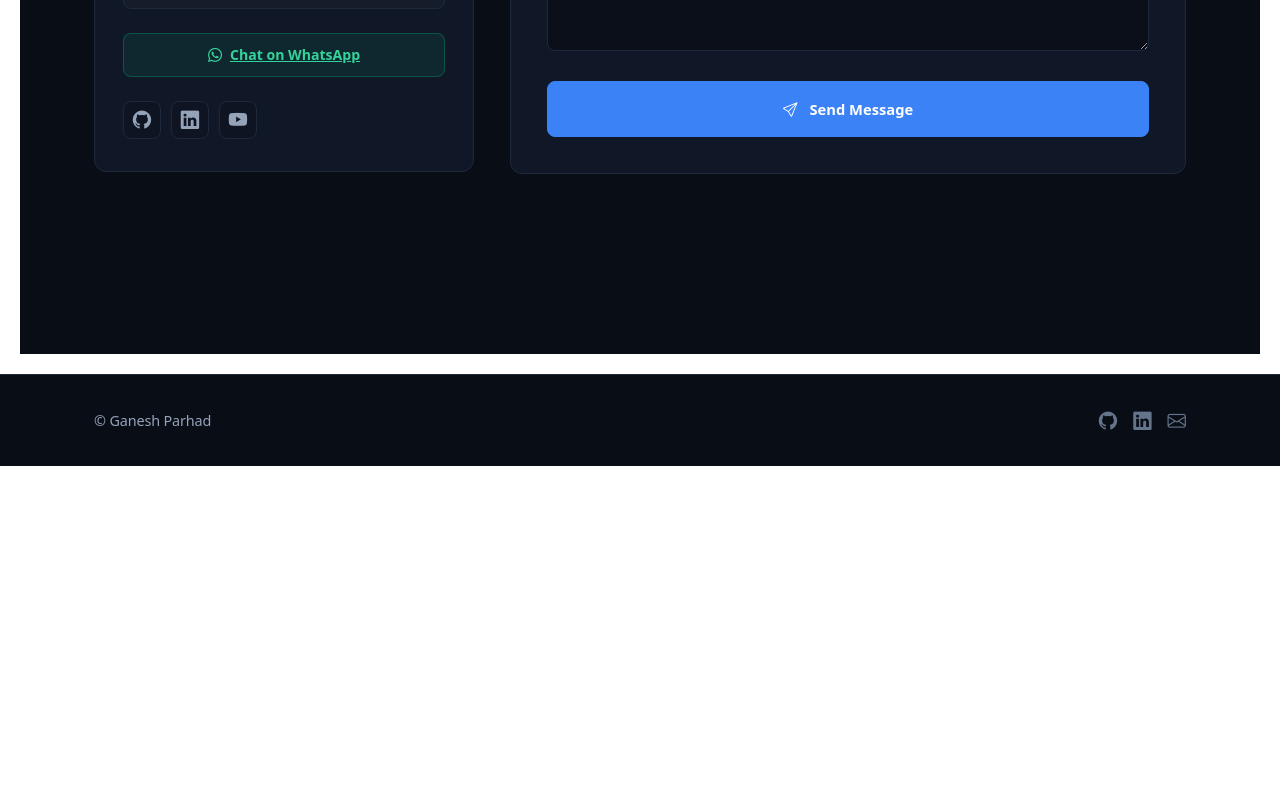
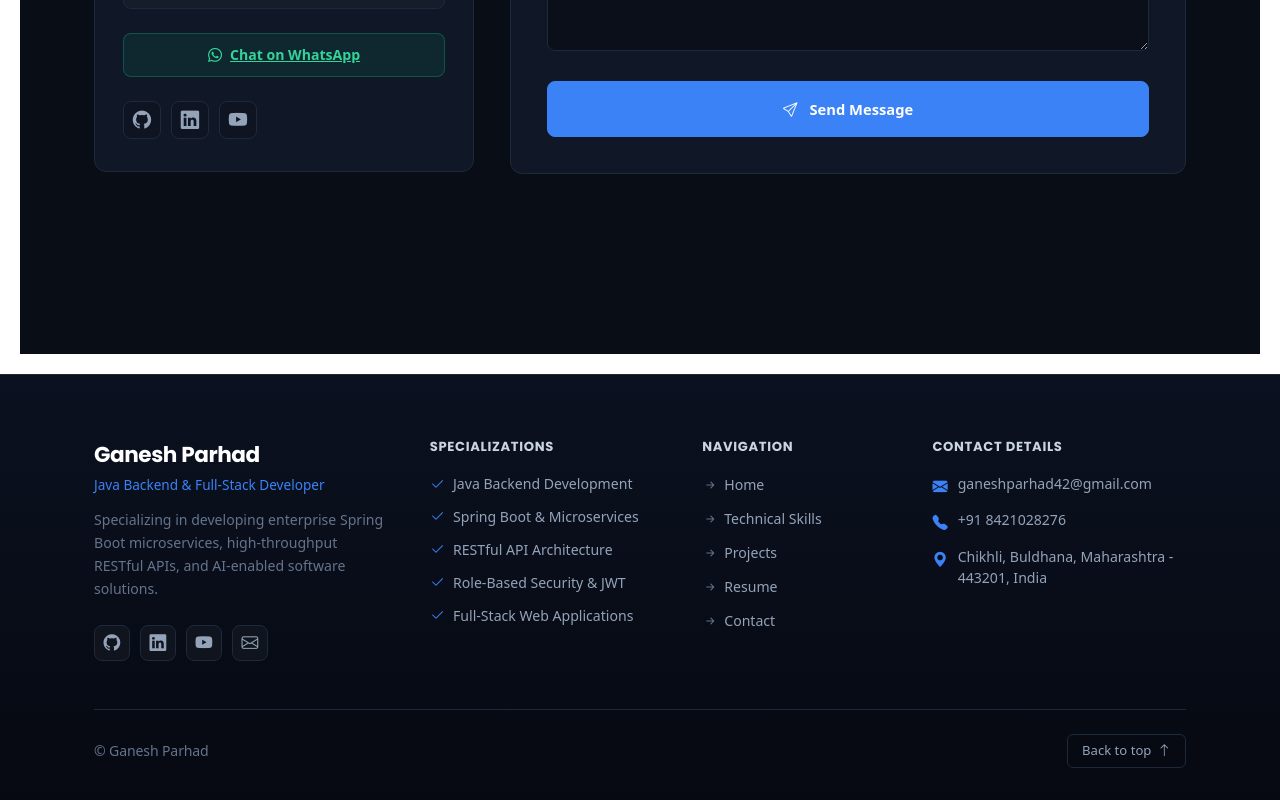
Before and after one commit to ganeshparhad10/Portfolio-Angular, an Angular app: page /contact in a window 1280 px wide. Shown: the part 745-1545 px from the top of the page. Before the commit the page ends 1211 px from the top, so only its background shows below. Built offline with nearby package versions, Linux system fonts and the light colour scheme.

Commit message:
feat(footer): redesign into rich, balanced 4-column layout with back-to-top and exact '© Ganesh Parhad' copyright

```diff
--- a/src/app/components/footer/footer.component.css
+++ b/src/app/components/footer/footer.component.css
@@ -1,13 +1,197 @@
 .site-footer {
-  background: var(--bg-body);
+  background: linear-gradient(180deg, #0b1120 0%, #060911 100%);
   border-top: 1px solid var(--border-subtle);
-  padding: 32px 0;
+  padding: 64px 0 32px;
+  color: var(--text-muted);
 }
 
-.footer-inner {
+.footer-wrapper {
   max-width: 1140px;
   margin: 0 auto;
   padding: 0 24px;
+}
+
+/* 4-Column Grid */
+.footer-grid {
+  display: grid;
+  grid-template-columns: 1.4fr 1.1fr 0.9fr 1.2fr;
+  gap: 40px;
+  align-items: start;
+}
+
+/* Brand Column */
+.brand-col {
+  display: flex;
+  flex-direction: column;
+  gap: 12px;
+}
+
+.footer-brand {
+  display: flex;
+  flex-direction: column;
+  gap: 4px;
+}
+
+.brand-title {
+  font-family: var(--font-heading);
+  font-size: 1.35rem;
+  font-weight: 700;
+  color: #ffffff;
+  letter-spacing: -0.02em;
+}
+
+.brand-tagline {
+  font-size: 0.85rem;
+  color: var(--accent-blue);
+  font-weight: 500;
+}
+
+.brand-description {
+  font-size: 0.88rem;
+  line-height: 1.65;
+  color: var(--text-dim);
+  margin: 0 0 8px;
+  max-width: 320px;
+}
+
+.footer-social-icons {
+  display: flex;
+  gap: 10px;
+  margin-top: 4px;
+}
+
+.social-btn {
+  width: 36px;
+  height: 36px;
+  border-radius: 8px;
+  background: rgba(255, 255, 255, 0.03);
+  border: 1px solid var(--border-subtle);
+  display: flex;
+  align-items: center;
+  justify-content: center;
+  color: var(--text-muted);
+  font-size: 1.05rem;
+  text-decoration: none;
+  transition: all 0.2s ease;
+}
+
+.social-btn:hover {
+  background: var(--accent-blue);
+  border-color: var(--accent-blue);
+  color: #ffffff;
+  transform: translateY(-2px);
+}
+
+/* Headings */
+.col-heading {
+  font-family: var(--font-heading);
+  font-size: 0.95rem;
+  font-weight: 700;
+  color: #ffffff;
+  letter-spacing: -0.01em;
+  margin: 0 0 18px;
+  text-transform: uppercase;
+  font-size: 0.82rem;
+  letter-spacing: 0.05em;
+  color: #cbd5e1;
+}
+
+/* Specializations List */
+.footer-list {
+  list-style: none;
+  padding: 0;
+  margin: 0;
+  display: flex;
+  flex-direction: column;
+  gap: 10px;
+}
+
+.footer-list li span {
+  display: flex;
+  align-items: center;
+  gap: 8px;
+  font-size: 0.88rem;
+  color: var(--text-muted);
+}
+
+.footer-list li span i {
+  color: var(--accent-blue);
+  font-size: 0.95rem;
+}
+
+/* Nav Links */
+.footer-nav-links {
+  list-style: none;
+  padding: 0;
+  margin: 0;
+  display: flex;
+  flex-direction: column;
+  gap: 10px;
+}
+
+.footer-nav-links li a {
+  display: inline-flex;
+  align-items: center;
+  gap: 6px;
+  font-size: 0.88rem;
+  color: var(--text-muted);
+  text-decoration: none;
+  transition: all 0.15s ease;
+}
+
+.footer-nav-links li a:hover {
+  color: #ffffff;
+  transform: translateX(3px);
+}
+
+.footer-nav-links li a i {
+  color: var(--text-dim);
+  font-size: 1rem;
+}
+
+/* Contact Column */
+.contact-info-list {
+  display: flex;
+  flex-direction: column;
+  gap: 12px;
+}
+
+.contact-item {
+  display: flex;
+  align-items: flex-start;
+  gap: 10px;
+  font-size: 0.88rem;
+  color: var(--text-muted);
+  text-decoration: none;
+  transition: color 0.15s ease;
+  line-height: 1.5;
+}
+
+.contact-item:not(.static):hover {
+  color: #ffffff;
+}
+
+.contact-item i {
+  color: var(--accent-blue);
+  font-size: 0.95rem;
+  margin-top: 2px;
+  flex-shrink: 0;
+}
+
+.contact-item span {
+  word-break: break-word;
+}
+
+/* Divider Line */
+.footer-divider {
+  width: 100%;
+  height: 1px;
+  background: var(--border-subtle);
+  margin: 48px 0 24px;
+}
+
+/* Bottom Bar */
+.footer-bottom-bar {
   display: flex;
   justify-content: space-between;
   align-items: center;
@@ -15,38 +199,55 @@
   gap: 16px;
 }
 
-.copyright {
-  font-size: 0.9rem;
-  color: var(--text-muted);
+.copyright-text {
+  font-size: 0.88rem;
   font-weight: 500;
+  color: var(--text-dim);
   letter-spacing: -0.01em;
 }
 
-.footer-social {
-  display: flex;
+.back-to-top-btn {
+  display: inline-flex;
   align-items: center;
-  gap: 16px;
+  gap: 6px;
+  background: transparent;
+  border: 1px solid var(--border-subtle);
+  color: var(--text-muted);
+  font-size: 0.82rem;
+  font-weight: 500;
+  padding: 6px 14px;
+  border-radius: 6px;
+  cursor: pointer;
+  transition: all 0.15s ease;
 }
 
-.social-icon {
-  color: var(--text-dim);
-  font-size: 1.15rem;
-  transition: color 0.15s ease, transform 0.15s ease;
-  display: flex;
-  align-items: center;
-  justify-content: center;
-}
-
-.social-icon:hover {
-  color: var(--text-main);
+.back-to-top-btn:hover {
+  background: rgba(255, 255, 255, 0.05);
+  border-color: #475569;
+  color: #ffffff;
   transform: translateY(-1px);
 }
 
-@media (max-width: 480px) {
-  .footer-inner {
-    flex-direction: column;
-    justify-content: center;
-    text-align: center;
-    gap: 12px;
+.back-to-top-btn i {
+  font-size: 0.85rem;
+}
+
+/* Responsive */
+@media (max-width: 992px) {
+  .footer-grid {
+    grid-template-columns: 1fr 1fr;
+    gap: 36px;
   }
 }
+
+@media (max-width: 600px) {
+  .footer-grid {
+    grid-template-columns: 1fr;
+    gap: 32px;
+  }
+
+  .footer-bottom-bar {
+    flex-direction: column;
+    align-items: flex-start;
+  }
+}
--- a/src/app/components/footer/footer.component.html
+++ b/src/app/components/footer/footer.component.html
@@ -1,17 +1,87 @@
 <footer class="site-footer">
-  <div class="footer-inner">
-    <span class="copyright">© Ganesh Parhad</span>
+  <div class="footer-wrapper">
+    <!-- Main Footer Columns -->
+    <div class="footer-grid">
+      <!-- Col 1: Brand & Overview -->
+      <div class="footer-col brand-col">
+        <div class="footer-brand">
+          <span class="brand-title">Ganesh Parhad</span>
+          <span class="brand-tagline">Java Backend & Full-Stack Developer</span>
+        </div>
+        <p class="brand-description">
+          Specializing in developing enterprise Spring Boot microservices, high-throughput RESTful APIs, and AI-enabled software solutions.
+        </p>
+        <div class="footer-social-icons">
+          <a href="https://github.com/ganeshparhad10" target="_blank" rel="noopener noreferrer" aria-label="GitHub" class="social-btn">
+            <i class="bi bi-github"></i>
+          </a>
+          <a href="https://www.linkedin.com/in/ganesh-parhad-b77b9225a" target="_blank" rel="noopener noreferrer" aria-label="LinkedIn" class="social-btn">
+            <i class="bi bi-linkedin"></i>
+          </a>
+          <a href="https://youtube.com/channel/UCeey0E1RH-ey994Jy7nqNYg" target="_blank" rel="noopener noreferrer" aria-label="YouTube" class="social-btn">
+            <i class="bi bi-youtube"></i>
+          </a>
+          <a href="mailto:ganeshparhad42@gmail.com" aria-label="Email" class="social-btn">
+            <i class="bi bi-envelope"></i>
+          </a>
+        </div>
+      </div>
 
-    <div class="footer-social">
-      <a href="https://github.com/ganeshparhad10" target="_blank" rel="noopener noreferrer" aria-label="GitHub" class="social-icon">
-        <i class="bi bi-github"></i>
-      </a>
-      <a href="https://www.linkedin.com/in/ganesh-parhad-b77b9225a" target="_blank" rel="noopener noreferrer" aria-label="LinkedIn" class="social-icon">
-        <i class="bi bi-linkedin"></i>
-      </a>
-      <a href="mailto:ganeshparhad42@gmail.com" aria-label="Email" class="social-icon">
-        <i class="bi bi-envelope"></i>
-      </a>
+      <!-- Col 2: Services / Focus Areas -->
+      <div class="footer-col">
+        <h4 class="col-heading">Specializations</h4>
+        <ul class="footer-list">
+          <li><span><i class="bi bi-check2"></i> Java Backend Development</span></li>
+          <li><span><i class="bi bi-check2"></i> Spring Boot & Microservices</span></li>
+          <li><span><i class="bi bi-check2"></i> RESTful API Architecture</span></li>
+          <li><span><i class="bi bi-check2"></i> Role-Based Security & JWT</span></li>
+          <li><span><i class="bi bi-check2"></i> Full-Stack Web Applications</span></li>
+        </ul>
+      </div>
+
+      <!-- Col 3: Quick Navigation -->
+      <div class="footer-col">
+        <h4 class="col-heading">Navigation</h4>
+        <ul class="footer-nav-links">
+          <li><a routerLink="/"><i class="bi bi-arrow-right-short"></i> Home</a></li>
+          <li><a routerLink="/skills"><i class="bi bi-arrow-right-short"></i> Technical Skills</a></li>
+          <li><a routerLink="/projects"><i class="bi bi-arrow-right-short"></i> Projects</a></li>
+          <li><a routerLink="/resume"><i class="bi bi-arrow-right-short"></i> Resume</a></li>
+          <li><a routerLink="/contact"><i class="bi bi-arrow-right-short"></i> Contact</a></li>
+        </ul>
+      </div>
+
+      <!-- Col 4: Contact Info -->
+      <div class="footer-col contact-col">
+        <h4 class="col-heading">Contact Details</h4>
+        <div class="contact-info-list">
+          <a href="mailto:ganeshparhad42@gmail.com" class="contact-item">
+            <i class="bi bi-envelope-fill"></i>
+            <span>ganeshparhad42@gmail.com</span>
+          </a>
+          <a href="tel:+918421028276" class="contact-item">
+            <i class="bi bi-telephone-fill"></i>
+            <span>+91 8421028276</span>
+          </a>
+          <div class="contact-item static">
+            <i class="bi bi-geo-alt-fill"></i>
+            <span>Chikhli, Buldhana, Maharashtra - 443201, India</span>
+          </div>
+        </div>
+      </div>
+    </div>
+
+    <!-- Divider Line -->
+    <div class="footer-divider"></div>
+
+    <!-- Bottom Bar: Only keep "© Ganesh Parhad" + Back to top -->
+    <div class="footer-bottom-bar">
+      <span class="copyright-text">© Ganesh Parhad</span>
+
+      <button type="button" class="back-to-top-btn" (click)="scrollToTop()" aria-label="Back to top">
+        <span>Back to top</span>
+        <i class="bi bi-arrow-up"></i>
+      </button>
     </div>
   </div>
 </footer>
--- a/src/app/components/footer/footer.component.ts
+++ b/src/app/components/footer/footer.component.ts
@@ -6,5 +6,7 @@ import { Component } from '@angular/core';
   styleUrls: ['./footer.component.css']
 })
 export class FooterComponent {
-  currentYear: number = new Date().getFullYear();
+  scrollToTop(): void {
+    window.scrollTo({ top: 0, behavior: 'smooth' });
+  }
 }
```
